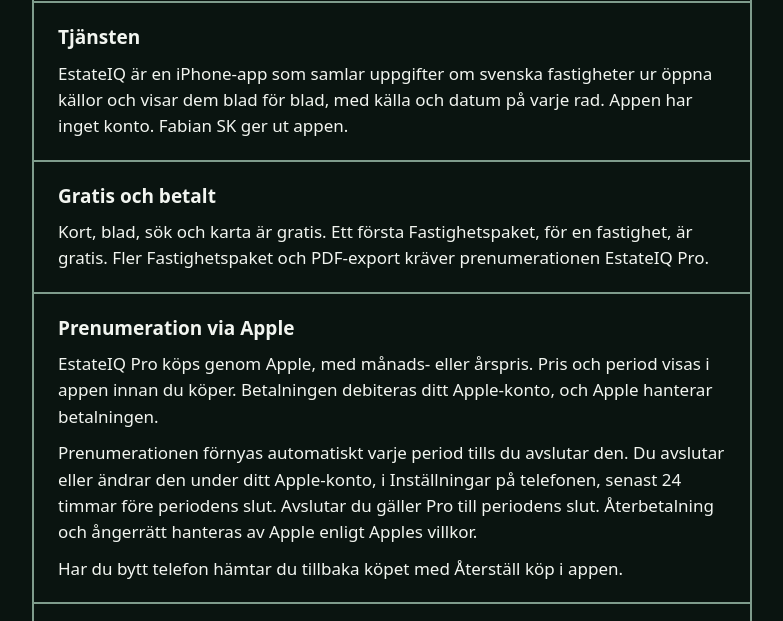
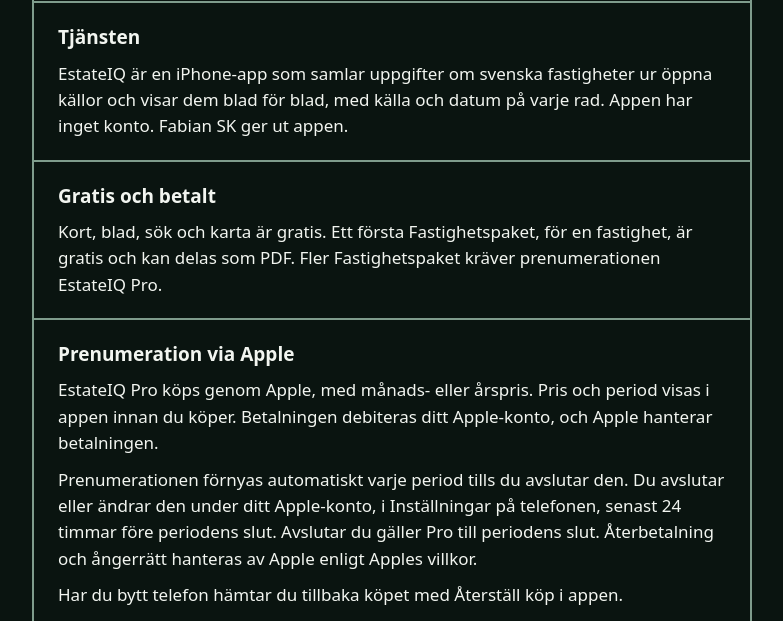
Before and after one commit to fabsaku/estateiq-webb, a plain HTML site: page villkor/index.html in a window 1280 px wide. Shown: the part 126-747 px from the top of the page, without its empty margins (248-1031 px from the left). Drawn offline with Linux system fonts and the light colour scheme.

```diff
--- a/stil.css
+++ b/stil.css
@@ -40,8 +40,6 @@ footer { font-size: 14px; }
 @media (max-width: 760px) {
   main { margin: 8px; }
   header, section, footer { padding: 16px; }
-}
-@media (max-width: 760px) {
   table { table-layout: fixed; }
   th, td { overflow-wrap: anywhere; padding-right: 6px; font-size: 12px; }
 }
--- a/villkor/index.html
+++ b/villkor/index.html
@@ -26,7 +26,7 @@ och länken i appen och på betalväggen pekar redan dit.
 
   <section>
     <h2>Gratis och betalt</h2>
-    <p>Kort, blad, sök och karta är gratis. Ett första Fastighetspaket, för en fastighet, är gratis. Fler Fastighetspaket och PDF-export kräver prenumerationen EstateIQ Pro.</p>
+    <p>Kort, blad, sök och karta är gratis. Ett första Fastighetspaket, för en fastighet, är gratis och kan delas som PDF. Fler Fastighetspaket kräver prenumerationen EstateIQ Pro.</p>
   </section>
 
   <section>
```
